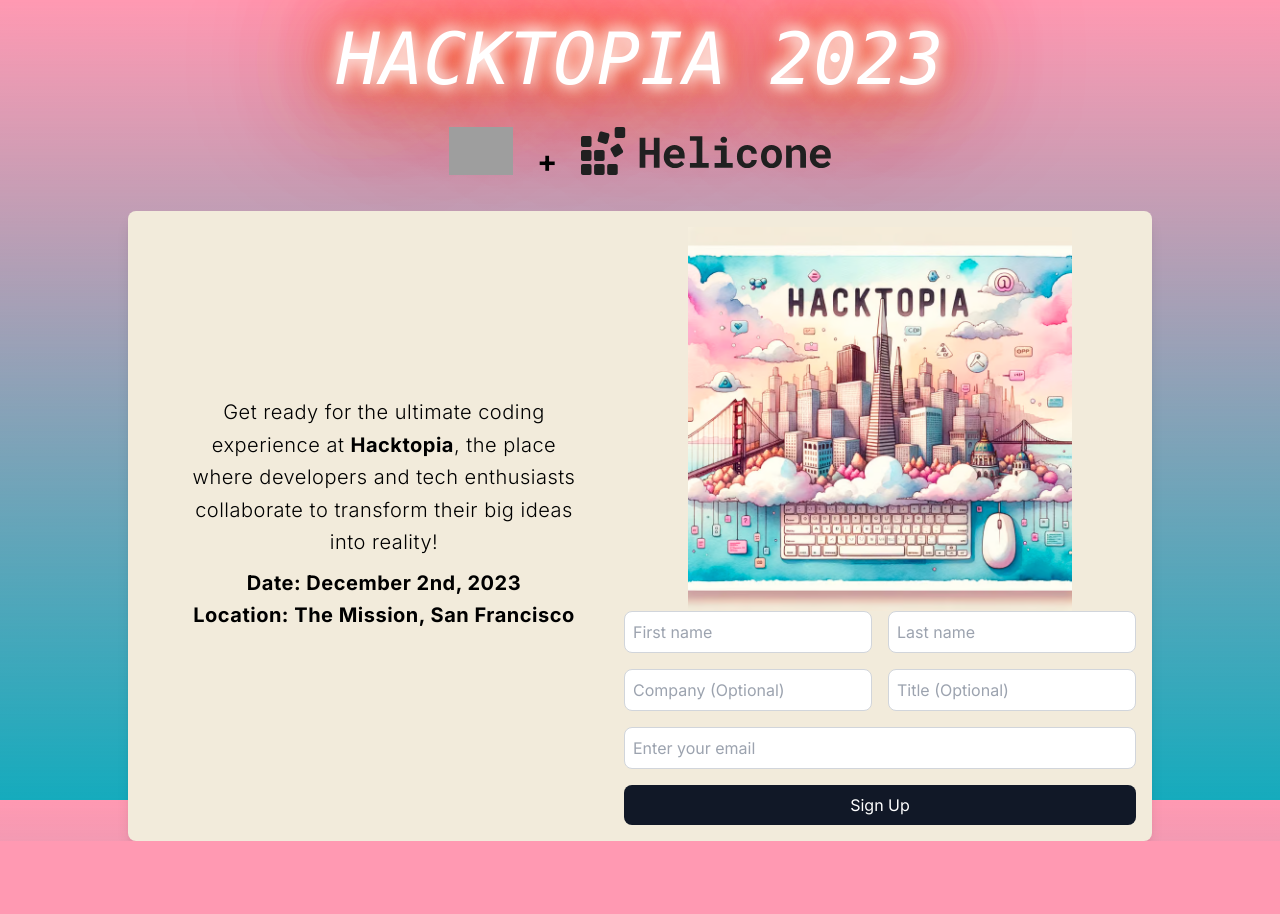
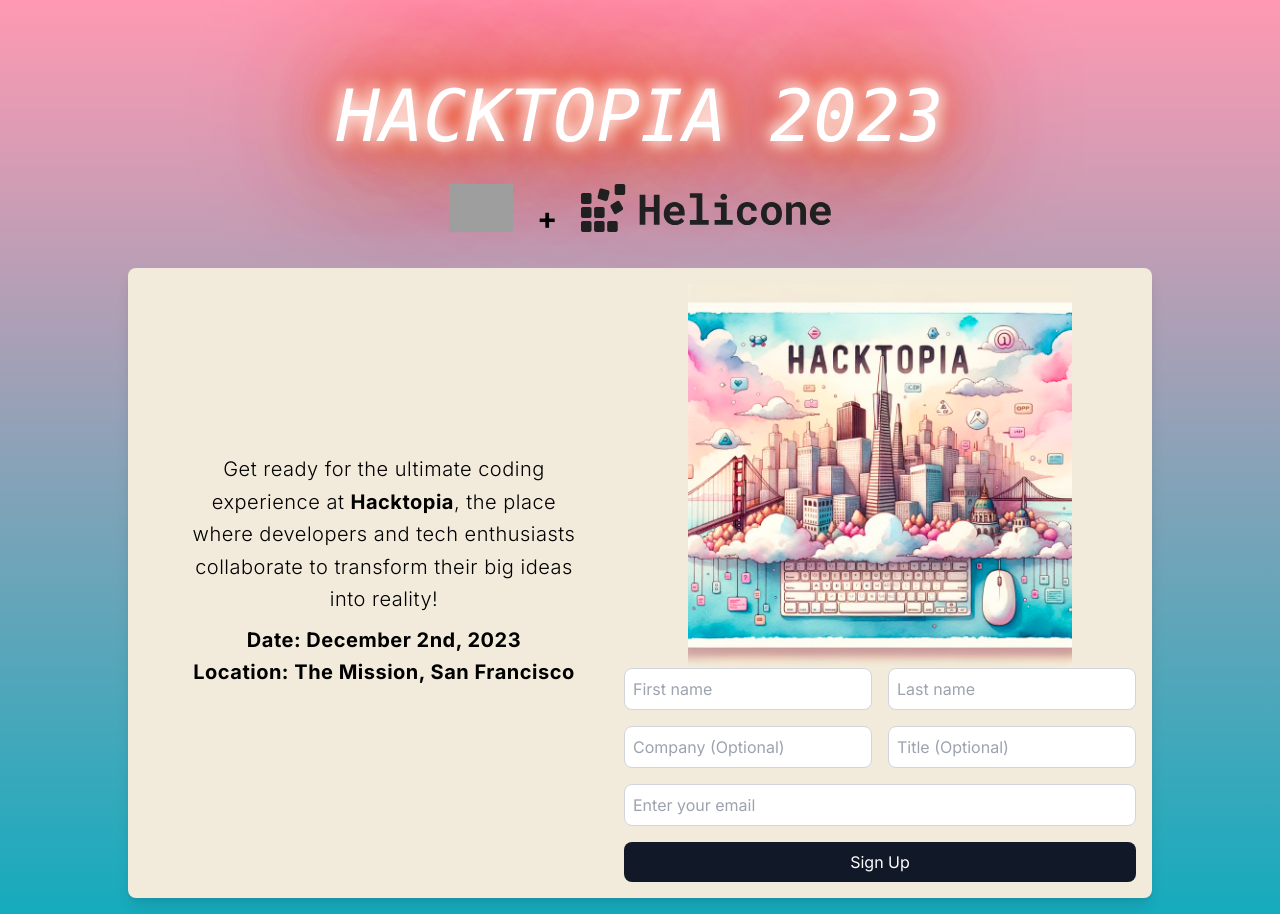
Before and after one commit to Helicone/hacktopia, a Next.js app: page / in a window 1280 px wide. Before the commit the page ends 841 px from the top, so only its background shows below. Built offline with nearby package versions, Linux system fonts and the light colour scheme; grey boxes are pictures that could not be loaded.

Commit message:
min height screen

```diff
--- a/src/app/page.tsx
+++ b/src/app/page.tsx
@@ -42,7 +42,7 @@
   };
 
   return (
-    <div className="container mx-auto p-4 justify-center flex flex-col lg:h-screen">
+    <div className="container mx-auto p-4 justify-center flex flex-col min-h-screen">
       <h1 className="text-7xl  mb-4 font-mono h-14 mx-auto hidden lg:block">
         Hacktopia 2023
       </h1>
```
